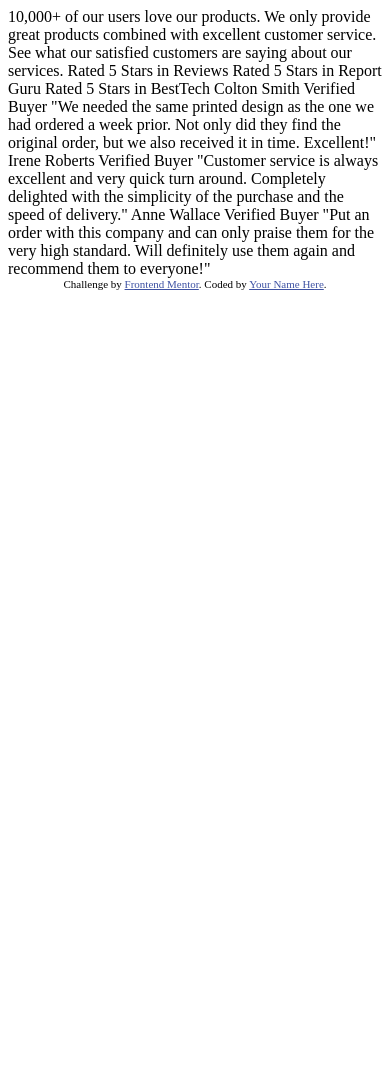
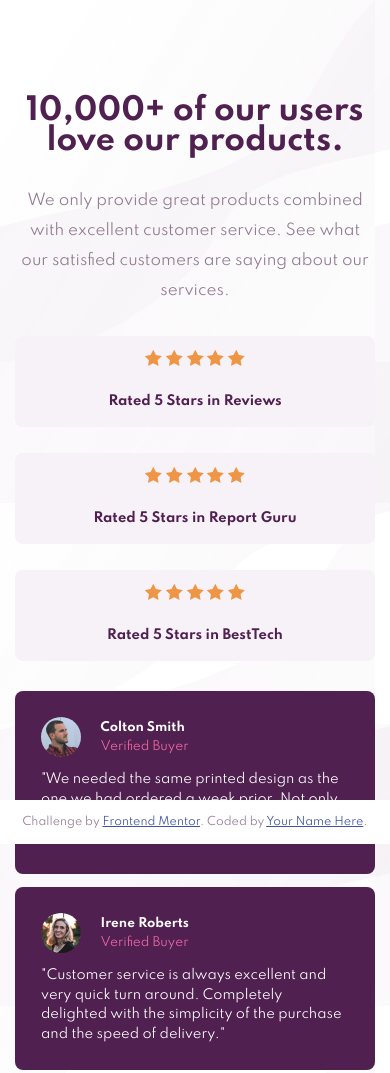
Before and after one commit to barryhanna/social-proof-section, a plain HTML site: page index.html in a window 390 px wide. Shown: the top 1073 px of the page. Before the commit the page ends 844 px from the top, so only its background shows below. Drawn offline with Linux system fonts and the light colour scheme.

Commit message:
Completed mobile design

```diff
--- a/index.html
+++ b/index.html
@@ -1,61 +1,74 @@
 <!DOCTYPE html>
 <html lang="en">
+
 <head>
   <meta charset="UTF-8" />
   <meta name="viewport" content="width=device-width, initial-scale=1.0" />
   <!-- displays site properly based on user's device -->
 
-    <link
-      rel="icon"
-      type="image/png"
-      sizes="32x32"
-      href="./images/favicon-32x32.png"
-    />
+  <link rel="icon" type="image/png" sizes="32x32" href="./images/favicon-32x32.png" />
+  <link rel="stylesheet" href="style.css">
 
   <title>Frontend Mentor | Social proof section</title>
+</head>
 
-    <!-- Feel free to remove these styles or customise in your own stylesheet 👍 -->
-    <style>
-      .attribution {
-        font-size: 11px;
-        text-align: center;
-      }
-      .attribution a {
-        color: hsl(228, 45%, 44%);
-      }
-    </style>
-  </head>
-  <body>
-    10,000+ of our users love our products.
+<body class="flow">
+  <header class="hero flow">
+    <h1>10,000+ of our users love our products.</h1>
+    <p>We only provide great products combined with excellent customer service.
+      See what our satisfied customers are saying about our services.</p>
+  </header>
 
-    We only provide great products combined with excellent customer service.
-    See what our satisfied customers are saying about our services.
+  <div class="reviews flow">
+    <p class="review">Rated 5 Stars in Reviews</p>
+    <p class="review">Rated 5 Stars in Report Guru</p>
+    <p class="review">Rated 5 Stars in BestTech</p>
+  </div>
 
-    Rated 5 Stars in Reviews
-    Rated 5 Stars in Report Guru
-    Rated 5 Stars in BestTech
+  <div class="testimonials flow:small">
+    <div class="testimonial flow:small">
+      <div class="testimonial-header">
+        <img class="testimonial-img" src="./images/image-colton.jpg" alt="Colton">
+        <div class="testimonial-details">
+          <p class="testimonial-name">Colton Smith</p>
+          <p class="testimonial-status">Verified Buyer</p>
+        </div>
+      </div>
+      <p class="testimonial-text">"We needed the same printed design as the one we had ordered a week prior.
+        Not only did they find the original order, but we also received it in time.
+        Excellent!"</p>
+    </div>
 
-    Colton Smith
-    Verified Buyer
-    "We needed the same printed design as the one we had ordered a week prior.
-    Not only did they find the original order, but we also received it in time.
-    Excellent!"
+    <div class="testimonial flow:small">
+      <div class="testimonial-header">
+        <img class="testimonial-img" src="./images/image-irene.jpg" alt="Irene">
+        <div class="testimonial-details">
+          <p class="testimonial-name">Irene Roberts</p>
+          <p class="testimonial-status">Verified Buyer</p>
+        </div>
+      </div>
+      <p class="testimonial-text">"Customer service is always excellent and very quick turn around. Completely
+        delighted with the simplicity of the purchase and the speed of delivery."</p>
+    </div>
 
-    Irene Roberts
-    Verified Buyer
-    "Customer service is always excellent and very quick turn around. Completely
-    delighted with the simplicity of the purchase and the speed of delivery."
-
-    Anne Wallace
-    Verified Buyer
-    "Put an order with this company and can only praise them for the very high
-    standard. Will definitely use them again and recommend them to everyone!"
+    <div class="testimonial flow:small">
+      <div class="testimonial-header">
+        <img class="testimonial-img" src="./images/image-anne.jpg" alt="Anne">
+        <div class="testimonial-details">
+          <p class="testimonial-name">Anne Wallace</p>
+          <p class="testimonial-status">Verified Buyer</p>
+        </div>
+      </div>
+      <p class="testimonial-text">"Put an order with this company and can only praise them for the very high
+        standard. Will definitely use them again and recommend them to everyone!"</p>
+    </div>
+  </div>
 
   <div class="attribution">
     Challenge by
-      <a href="https://www.frontendmentor.io?ref=challenge" target="_blank"
-        >Frontend Mentor</a
-      >. Coded by <a href="#">Your Name Here</a>.
+    <a href="https://www.frontendmentor.io?ref=challenge" target="_blank">Frontend Mentor</a>. Coded by <a href="#">Your
+      Name Here</a>.
   </div>
 </body>
+
 </html>
--- /dev/null
+++ b/style.css
@@ -0,0 +1,132 @@
+@import url('https://fonts.googleapis.com/css2?family=Spartan:wght@400;500;700&display=swap');
+
+*,
+*::after,
+*::before {
+  box-sizing: border-box;
+  margin: 0;
+  padding: 0;
+}
+
+:root {
+  --clr-dark-magenta: hsl(300, 43%, 22%);
+  --clr-soft-pink: hsl(333, 80%, 67%);
+  --clr-dark-gray-magenta: hsl(303, 10%, 53%);
+  --clr-light-gray-magenta: hsl(300, 24%, 96%);
+  --clr-white: hsl(0, 0%, 100%);
+  --clr-orange: hsla(28, 84%, 61%, 1);
+
+  --fnt-fam-body: 'Spartan', san-serif;
+  --fnt-size-body: 0.9375rem;
+
+  --width-mobile: 375px;
+  --width-desktop: 1440px;
+
+  --spacer: 1em;
+  --border-radius: 8px;
+}
+
+body {
+  background: url('./images/bg-pattern-top-desktop.svg'),
+    url('./images/bg-pattern-bottom-mobile.svg');
+  font-family: var(--fnt-fam-body);
+  font-size: var(--fnt-size-body);
+  color: var(--clr-dark-gray-magenta);
+  margin: var(--spacer);
+  line-height: 2;
+  text-align: center;
+  margin-bottom: calc(var(--spacer) * 4);
+}
+
+h1 {
+  font-size: calc(var(--fnt-size-body) * 2);
+  color: var(--clr-dark-magenta);
+  line-height: 1;
+  margin: 6rem 0;
+  margin-bottom: 1rem;
+}
+
+.review {
+  background: hsl(300, 24%, 96%);
+  color: var(--clr-dark-magenta);
+  font-weight: bold;
+  font-size: 0.8125rem;
+  border-radius: var(--border-radius);
+  padding-top: var(--spacer);
+  padding-bottom: var(--spacer);
+}
+
+.review::before {
+  display: flex;
+  gap: var(--spacer);
+  justify-content: center;
+  content: url(./images/icon-star.svg) '\00a0'url(./images/icon-star.svg) '\00a0'url(./images/icon-star.svg)
+    '\00a0'url(./images/icon-star.svg) '\00a0'url(./images/icon-star.svg);
+  margin-bottom: var(--spacer);
+  white-space: pre;
+}
+
+.testimonial {
+  background: hsl(300, 43%, 22%);
+  border-radius: var(--border-radius);
+  font-size: 0.8125rem;
+  text-align: left;
+  padding: calc(var(--spacer) * 2);
+}
+
+.testimonial-header {
+  display: flex;
+  align-items: center;
+}
+
+.testimonial-details {
+  display: flex;
+  flex-direction: column;
+  justify-content: center;
+  line-height: 1.6;
+  font-size: calc(var(--fnt-size-body) - 3px);
+}
+
+.testimonial-img {
+  height: 40px;
+  width: 40px;
+  margin-right: calc(var(--spacer) * 1.5);
+  border-radius: 50%;
+}
+
+.testimonial-name {
+  color: hsl(0, 0%, 100%);
+  font-weight: bold;
+}
+
+.testimonial-status {
+  color: hsl(333, 80%, 67%);
+}
+
+.testimonial-text {
+  color: var(--clr-white);
+  line-height: 1.5;
+}
+
+.attribution {
+  position: fixed;
+  background: hsl(0, 0%, 100%);
+  bottom: 0;
+  left: 0;
+  width: 100vw;
+  padding: var(--spacer);
+  font-size: 11px;
+  text-align: center;
+}
+
+.attribution a {
+  color: hsl(228, 45%, 44%);
+}
+
+.flow > * + * {
+  margin-top: calc(var(--spacer) * 2);
+}
+
+.flow\:small > * + * {
+  margin-top: var(--spacer);
+}
```
Also changed, not shown: 1 other file. Lines whose indentation alone changed are shown as unchanged.
